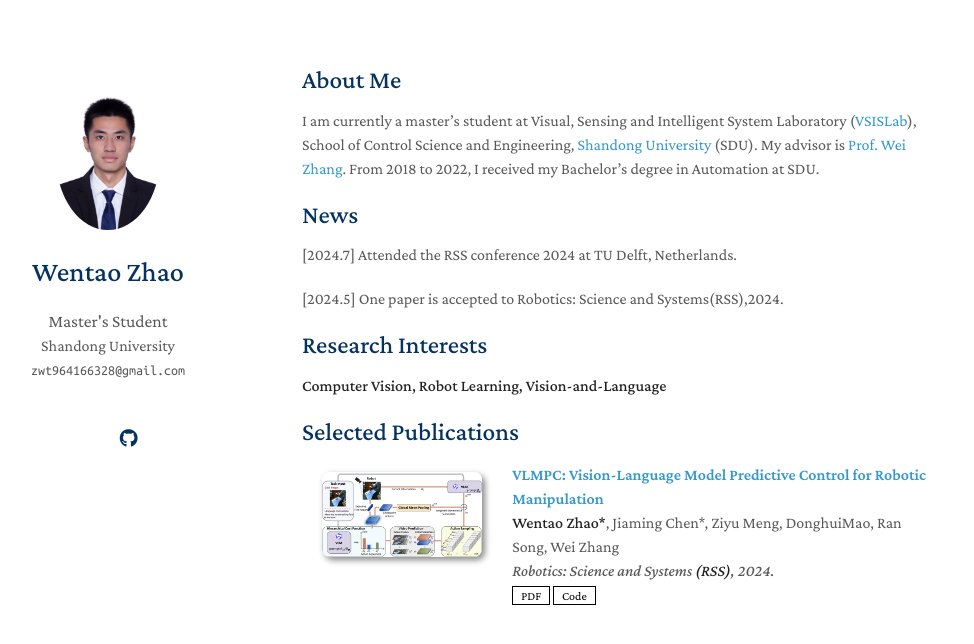
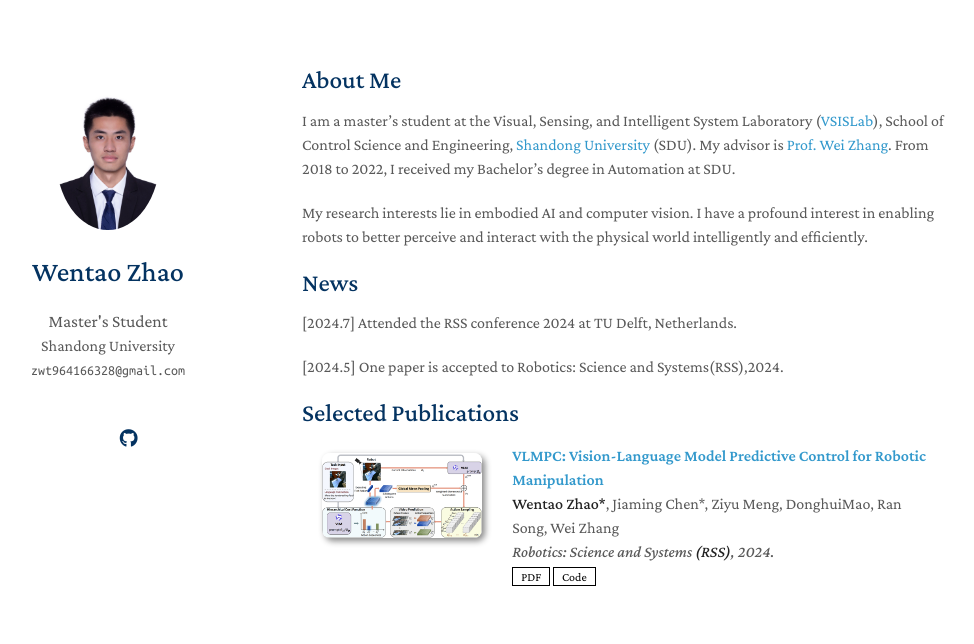
Before and after one commit to TaoshuaiZ/TaoshuaiZ.github.io, a Jekyll site: the page built from index.md, in a window 1280 px wide. Shown: the top 644 px of the page, without its empty margins (168-1142 px from the left). Built offline with Jekyll 4.4.1, drawn with Linux system fonts in a browser that asks for light colours; nearby versions of some CDN libraries; a style sheet for code colours, icons or effects is not loaded; our own code applies the rules of GitHub Pages for plain Markdown files.

Commit message:
Update index.md

```diff
--- a/index.md
+++ b/index.md
@@ -4,15 +4,14 @@ layout: homepage
 
 ## About Me
 
-I am currently a master's student at Visual, Sensing and Intelligent System Laboratory ([VSISLab](http://www.vsislab.com/)), School of Control Science and Engineering, [Shandong University](https://www.en.sdu.edu.cn/) (SDU). My advisor is [Prof. Wei Zhang](https://ieeexplore.ieee.org/author/37085379581). From 2018 to 2022, I received my Bachelor's degree in Automation at SDU.
+I am a master's student at the Visual, Sensing, and Intelligent System Laboratory ([VSISLab](http://www.vsislab.com/)), School of Control Science and Engineering, [Shandong University](https://www.en.sdu.edu.cn/) (SDU). My advisor is [Prof. Wei Zhang](https://ieeexplore.ieee.org/author/37085379581). From 2018 to 2022, I received my Bachelor's degree in Automation at SDU.
+
+My research interests lie in embodied AI and computer vision. I have a profound interest in enabling robots to better perceive and interact with the physical world intelligently and efficiently.
 
 ## News
 [2024.7] Attended the RSS conference 2024 at TU Delft, Netherlands.
 
 [2024.5] One paper is accepted to Robotics: Science and Systems(RSS),2024.
 
-## Research Interests
-
-**Computer Vision, Robot Learning, Vision-and-Language**
 
 {% include_relative _includes/publications.md %}
```
